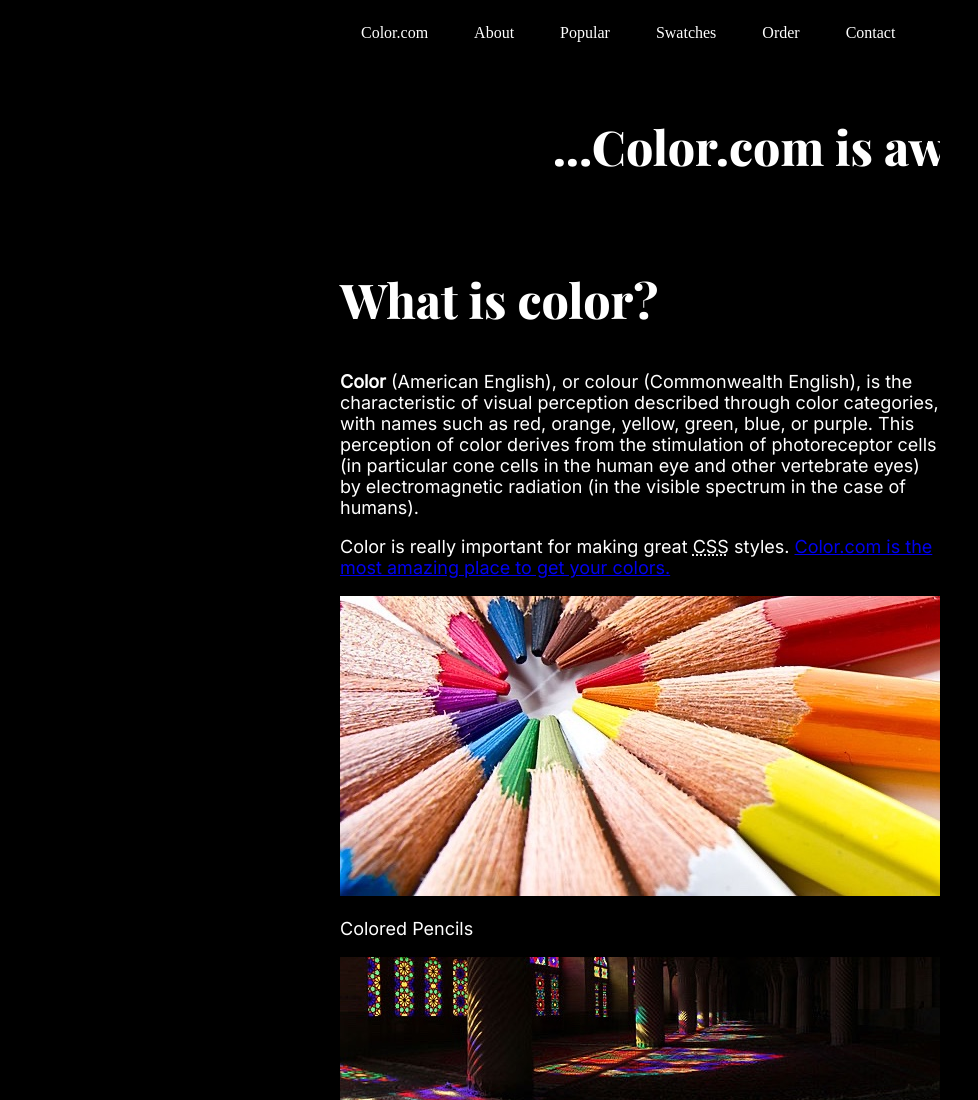
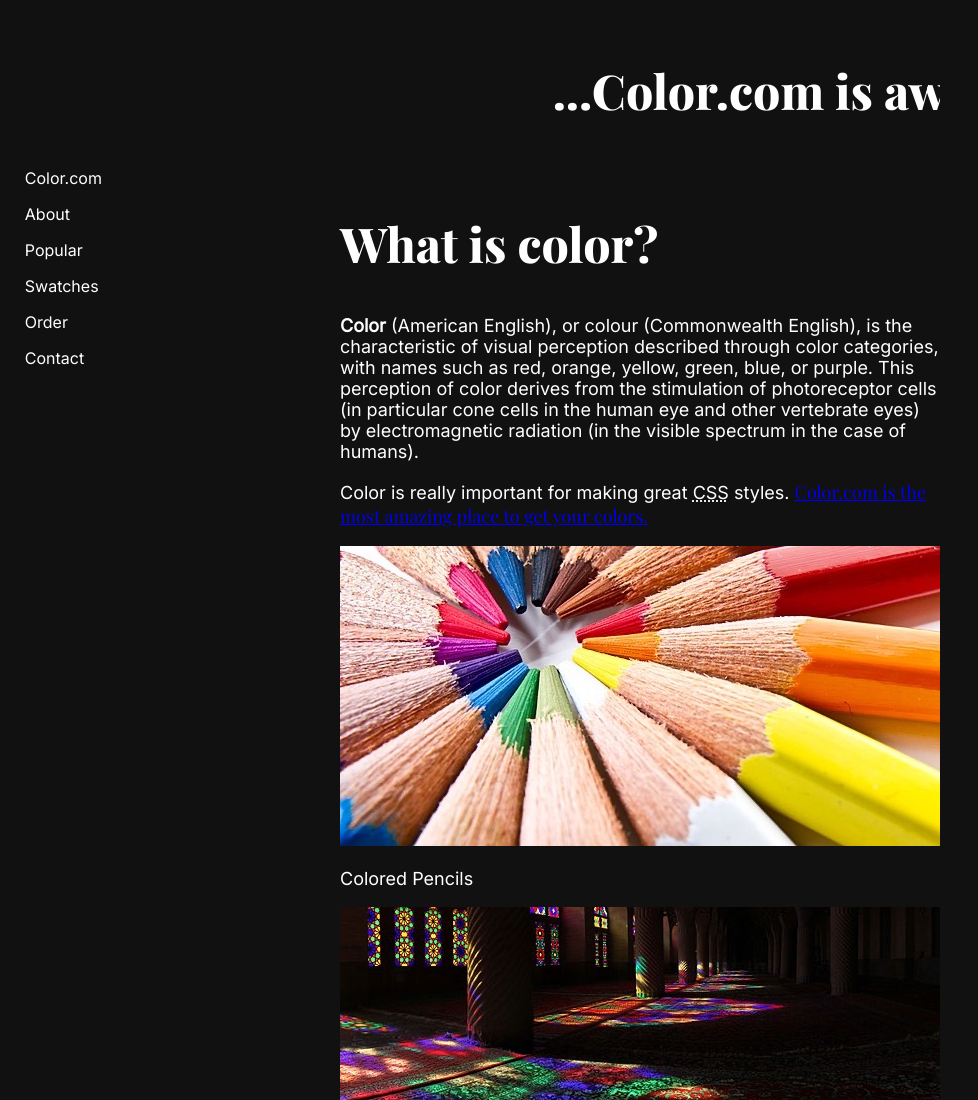
Before and after one commit to chrismlee26/color-fun, a plain HTML site: page index.html in a window 1280 px wide. Shown: the top 1100 px of the page, without its empty margins (0-978 px from the left). Drawn offline with nearby package versions, Linux system fonts and the light colour scheme.

Commit message:
Navbar to sidebar

```diff
--- a/index.html
+++ b/index.html
@@ -6,7 +6,7 @@
 	</head>
 	<body>
 		<main>
-
+			<div class="upperblock"></div>
 			<!-- navbar - Style the navbar -->
 			<section id="nav">
 				<header>
--- a/styles.css
+++ b/styles.css
@@ -1,12 +1,20 @@
 @import url("https://fonts.googleapis.com/css2?family=Inter:wght@300;400&family=Oswald:wght@300;500&family=Playfair+Display:wght@400;800&display=swap");
 
+/* Root Variables*/
 :root {
-  background-color: black;
+  --main-color: #111;
+  --font-color: #fff;
   --font-header: "Playfair Display", serif;
   --font-subheader: "Playfair Display", serif;
   --font-paragraph: "Inter", sans-serif;
 }
 
+html {
+  background-color: var(--main-color);
+  color: var(--font-color);
+}
+
+/* Fonts */
 p {
   color: white;
   font-size: 18px;
@@ -28,15 +36,8 @@ h6 {
   color: gray;
 }
 
-.swatch {
-  width: 100px;
-  height: 100px;
-}
-
-.swatch {
-  /* Remove this rule when you set your colors! */
-  background-color: red;
-  margin: 1px;
+a {
+  font-family: var(--font-subheader);
 }
 
 main {
@@ -44,32 +45,36 @@ main {
   margin: auto;
 }
 
-#nav {
-  top: 3%;
+nav {
+  display: flex;
+  flex-direction: column;
   position: fixed;
+  top: 20%;
+  left: 0%;
+  padding-left: 1%;
 }
 
 #nav > header > nav > a {
+  font-family: "Inter", sans-serif;
   text-decoration: none;
   color: white;
-  border: 1px solid black;
+  padding: 8px 12px;
+  border: 1px hidden #111;
   border-radius: 10%;
-  padding: 20px;
 }
 
+#nav > header > nav > a:active,
 #nav > header > nav > a:hover {
   text-decoration: none;
   color: black;
   background-color: white;
-  border: 1px solid black;
-  border-radius: 10%;
-  padding: 20px;
+  cursor: pointer;
+  transition: all 0.2s ease-in-out;
 }
 
 /* (A) FIXED WRAPPER */
 #banner {
-  margin-top: 4em;
-  background: black;
+  background: var(--main-color);
   overflow: hidden;
 }
 
@@ -101,3 +106,15 @@ ticker-tape {
 #banner > ticker-tape > h1:hover {
   animation-play-state: paused;
 }
+
+/* Color Swatches for Cart */
+.swatch {
+  width: 100px;
+  height: 100px;
+}
+
+.swatch {
+  /* Remove this rule when you set your colors! */
+  background-color: red;
+  margin: 1px;
+}
```
